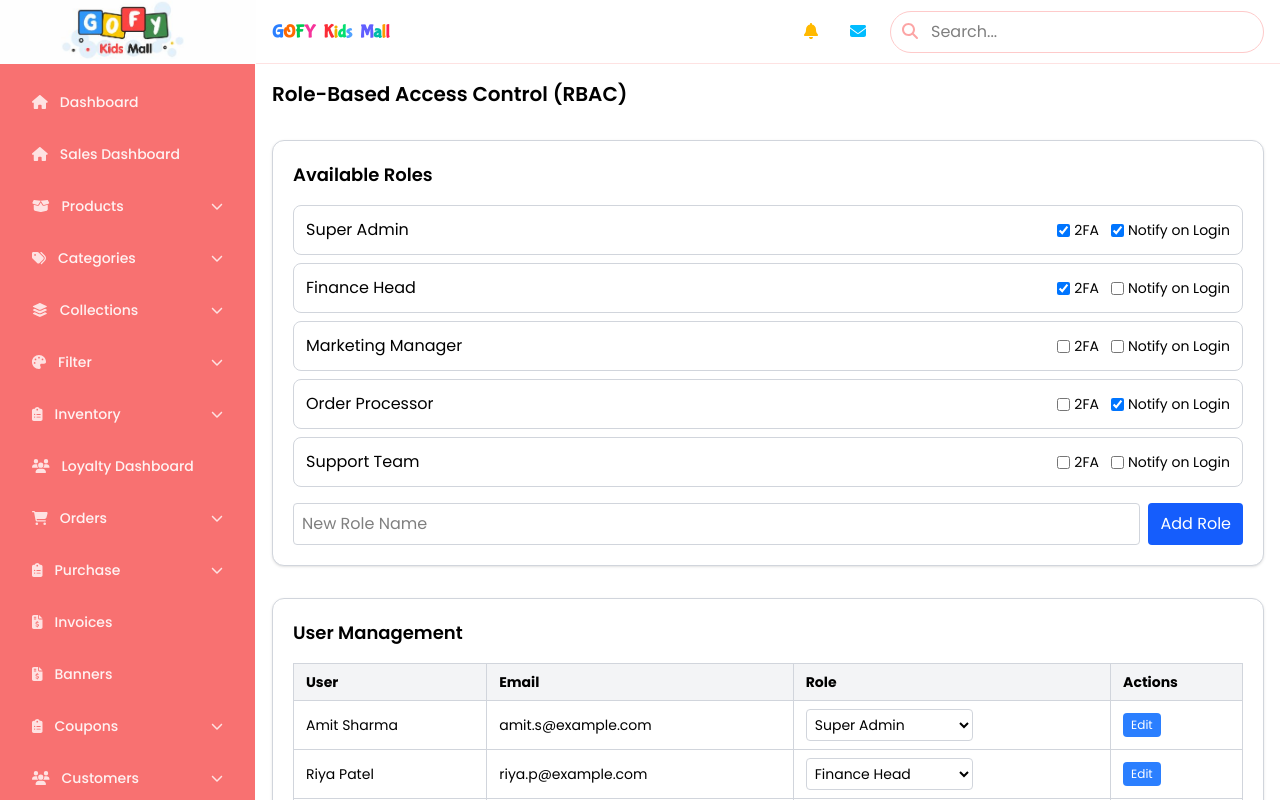
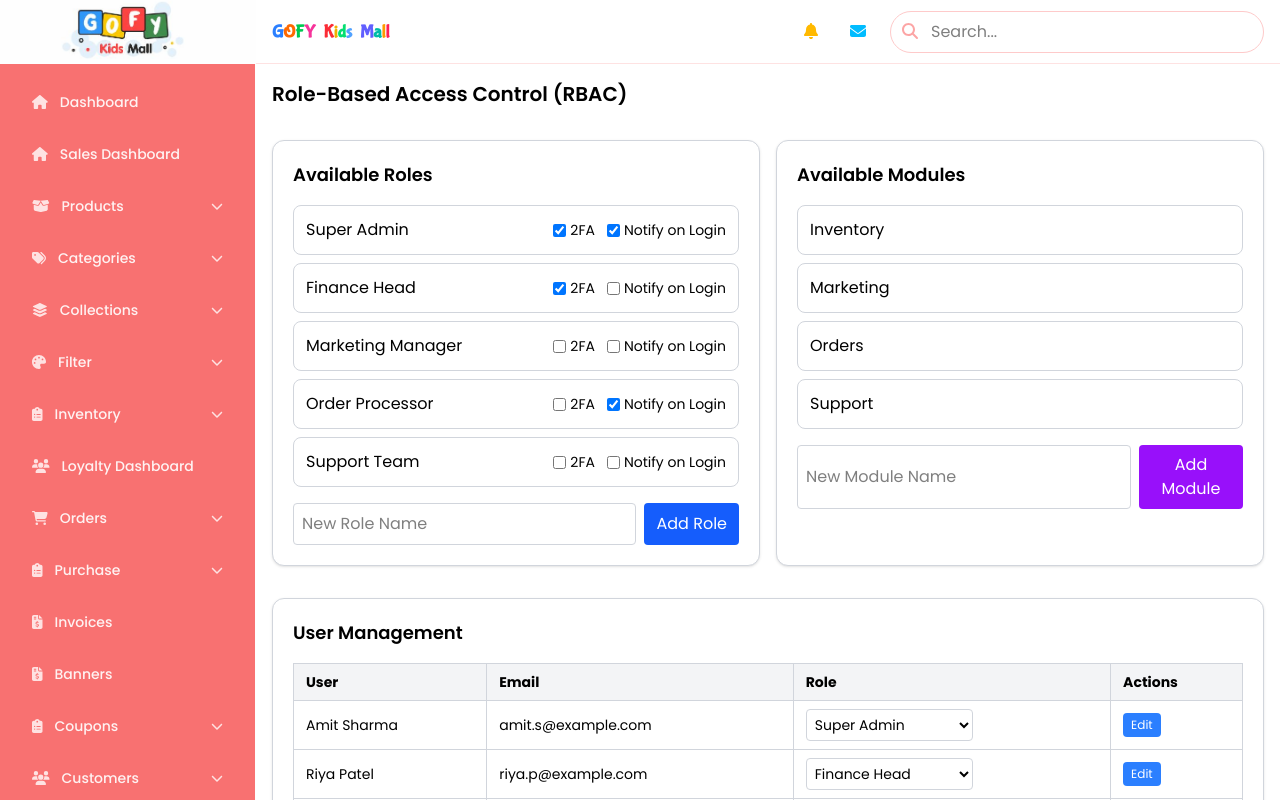
Before and after one commit to bmdusapna-pixel/gofydashboard, a React (Vite) app: page /admin in a window 1280 px wide. Built offline with nearby package versions, Linux system fonts and the light colour scheme; sample sign-in values are in the browser's storage.

Commit message:
admin logic updated

```diff
--- a/src/pages/Admin/index.jsx
+++ b/src/pages/Admin/index.jsx
@@ -14,6 +14,15 @@ export default function AdminRBAC() {
     { id: 102, name: "Riya Patel", roleId: 2, email: "riya.p@example.com" },
     { id: 103, name: "Karan Singh", roleId: 3, email: "karan.s@example.com" },
   ]);
+
+  // Dynamic modules state
+  const [modules, setModules] = useState([
+    "inventory",
+    "marketing",
+    "orders",
+    "support",
+  ]);
+  const [newModule, setNewModule] = useState("");
 
   const [permissions, setPermissions] = useState({
     1: { inventory: { view: true, add: true, edit: true, delete: true } },
@@ -39,8 +48,8 @@ export default function AdminRBAC() {
       [roleId]: {
         ...prev[roleId],
         [module]: {
-          ...prev[roleId][module],
-          [action]: !prev[roleId][module][action],
+          ...prev[roleId]?.[module],
+          [action]: !prev[roleId]?.[module]?.[action],
         },
       },
     }));
@@ -55,17 +64,55 @@ export default function AdminRBAC() {
   const addRole = () => {
     if (!newRole.trim()) return;
     const id = roles.length ? Math.max(...roles.map((r) => r.id)) + 1 : 1;
-    // Add new role to the roles state
+
     setRoles((prevRoles) => [
       ...prevRoles,
       { id, name: newRole, twoFA: false, notifyOnLogin: false },
     ]);
-    // Add new role to the permissions state with a default empty object
+
+    // Initialize permissions for the new role across all existing modules
+    const newRolePermissions = {};
+    modules.forEach((module) => {
+      newRolePermissions[module] = {
+        view: false,
+        add: false,
+        edit: false,
+        delete: false,
+      };
+    });
+
     setPermissions((prevPermissions) => ({
       ...prevPermissions,
-      [id]: {},
+      [id]: newRolePermissions,
     }));
+
     setNewRole("");
+  };
+
+  const addModule = () => {
+    if (!newModule.trim() || modules.includes(newModule.toLowerCase())) return;
+    const newMod = newModule.toLowerCase();
+
+    // Add the new module to the modules state
+    setModules((prev) => [...prev, newMod]);
+
+    // Update permissions for all existing roles to include the new module
+    setPermissions((prev) => {
+      const updatedPermissions = { ...prev };
+      roles.forEach((role) => {
+        updatedPermissions[role.id] = {
+          ...updatedPermissions[role.id],
+          [newMod]: {
+            view: false,
+            add: false,
+            edit: false,
+            delete: false,
+          },
+        };
+      });
+      return updatedPermissions;
+    });
+    setNewModule("");
   };
 
   const addUser = () => {
@@ -115,11 +162,11 @@ export default function AdminRBAC() {
       <h2 className="sm:text-xl text-lg font-semibold">
         Role-Based Access Control (RBAC)
       </h2>
-
+      {/* Roles and Modules Management */}
+      <div className="flex gap-4">
         {/* Roles List */}
-      <div className="bg-white rounded-xl shadow border border-gray-300 p-5 space-y-4">
+        <div className="bg-white rounded-xl shadow border border-gray-300 p-5 space-y-4 flex-1">
           <h3 className="text-lg font-semibold">Available Roles</h3>
-
           <ul className="space-y-2">
             {roles.map((role) => (
               <li
@@ -148,7 +195,6 @@ export default function AdminRBAC() {
               </li>
             ))}
           </ul>
-
           {/* Add Role Form */}
           <div className="flex gap-2 mt-3">
             <input
@@ -164,6 +210,37 @@ export default function AdminRBAC() {
             >
               Add Role
             </button>
+          </div>
+        </div>
+
+        {/* Add Module Section */}
+        <div className="bg-white rounded-xl shadow border border-gray-300 p-5 space-y-4 flex-1">
+          <h3 className="text-lg font-semibold">Available Modules</h3>
+          <ul className="space-y-2">
+            {modules.map((moduleName, index) => (
+              <li
+                key={index}
+                className="border border-gray-300 rounded-lg p-3 capitalize"
+              >
+                {moduleName}
+              </li>
+            ))}
+          </ul>
+          <div className="flex gap-2 mt-3">
+            <input
+              type="text"
+              value={newModule}
+              onChange={(e) => setNewModule(e.target.value)}
+              placeholder="New Module Name"
+              className="border border-gray-300 rounded p-2 flex-1"
+            />
+            <button
+              onClick={addModule}
+              className="bg-purple-600 text-white px-3 py-2 rounded"
+            >
+              Add Module
+            </button>
+          </div>
         </div>
       </div>
 
@@ -267,7 +344,7 @@ export default function AdminRBAC() {
 
         {/* Edit User Modal/Form */}
         {editingUser && (
-          <div className="mt-4 p-4 border border-gray-300 rounded-lg bg-gray-50 space-y-2">
+          <div className="mt-4 p-4 border border-gray-400 rounded-lg bg-gray-50 space-y-2">
             <h4 className="font-semibold">Edit User: {editingUser.name}</h4>
             <input
               type="text"
@@ -315,47 +392,85 @@ export default function AdminRBAC() {
       {/* Permissions Matrix */}
       <div className="bg-white rounded-xl shadow border border-gray-300 p-5">
         <h3 className="text-lg font-semibold mb-4">Permissions</h3>
+        <div className="w-full overflow-x-auto">
           <table className="w-full border-collapse border border-gray-300 text-sm">
             <thead className="bg-gray-100">
               <tr>
                 <th className="border border-gray-300 px-3 py-2">Role</th>
-              <th className="border border-gray-300 px-3 py-2">Module</th>
-              <th className="border border-gray-300 px-3 py-2">View</th>
-              <th className="border border-gray-300 px-3 py-2">Add</th>
-              <th className="border border-gray-300 px-3 py-2">Edit</th>
-              <th className="border border-gray-300 px-3 py-2">Delete</th>
+                {modules.map((moduleName) => (
+                  <th
+                    key={moduleName}
+                    colSpan="4"
+                    className="border border-gray-300 px-3 py-2 text-center"
+                  >
+                    {moduleName.charAt(0).toUpperCase() + moduleName.slice(1)}
+                  </th>
+                ))}
+              </tr>
+              <tr>
+                <th className="border border-gray-300 px-3 py-2"></th>
+                {modules.map((moduleName) => (
+                  <>
+                    <th
+                      key={`${moduleName}-view`}
+                      className="border border-gray-300 px-1 py-2 text-center"
+                    >
+                      View
+                    </th>
+                    <th
+                      key={`${moduleName}-add`}
+                      className="border border-gray-300 px-1 py-2 text-center"
+                    >
+                      Add
+                    </th>
+                    <th
+                      key={`${moduleName}-edit`}
+                      className="border border-gray-300 px-1 py-2 text-center"
+                    >
+                      Edit
+                    </th>
+                    <th
+                      key={`${moduleName}-delete`}
+                      className="border border-gray-300 px-1 py-2 text-center"
+                    >
+                      Delete
+                    </th>
+                  </>
+                ))}
               </tr>
             </thead>
             <tbody>
-            {Object.entries(permissions).map(([roleId, modules]) =>
-              Object.entries(modules).map(([module, actions]) => (
-                <tr key={roleId + module}>
-                  <td className="border border-gray-300 px-3 py-2">
-                    {roles.find((r) => r.id === parseInt(roleId))?.name}
+              {roles.map((role) => (
+                <tr key={role.id}>
+                  <td className="border border-gray-300 px-3 py-2 font-semibold">
+                    {role.name}
                   </td>
-                  <td className="border border-gray-300 px-3 py-2 capitalize">
-                    {module}
-                  </td>
+                  {modules.map((module) => (
+                    <>
                       {["view", "add", "edit", "delete"].map((action) => (
                         <td
-                      key={action}
+                          key={`${role.id}-${module}-${action}`}
                           className="border border-gray-300 px-3 py-2 text-center"
                         >
                           <input
                             type="checkbox"
-                        checked={actions[action]}
+                            checked={
+                              permissions[role.id]?.[module]?.[action] || false
+                            }
                             onChange={() =>
-                          togglePermission(parseInt(roleId), module, action)
+                              togglePermission(role.id, module, action)
                             }
                           />
                         </td>
                       ))}
+                    </>
+                  ))}
                 </tr>
-              ))
-            )}
+              ))}
             </tbody>
           </table>
         </div>
       </div>
+    </div>
   );
 }
```
Lines whose indentation alone changed are shown as unchanged.
